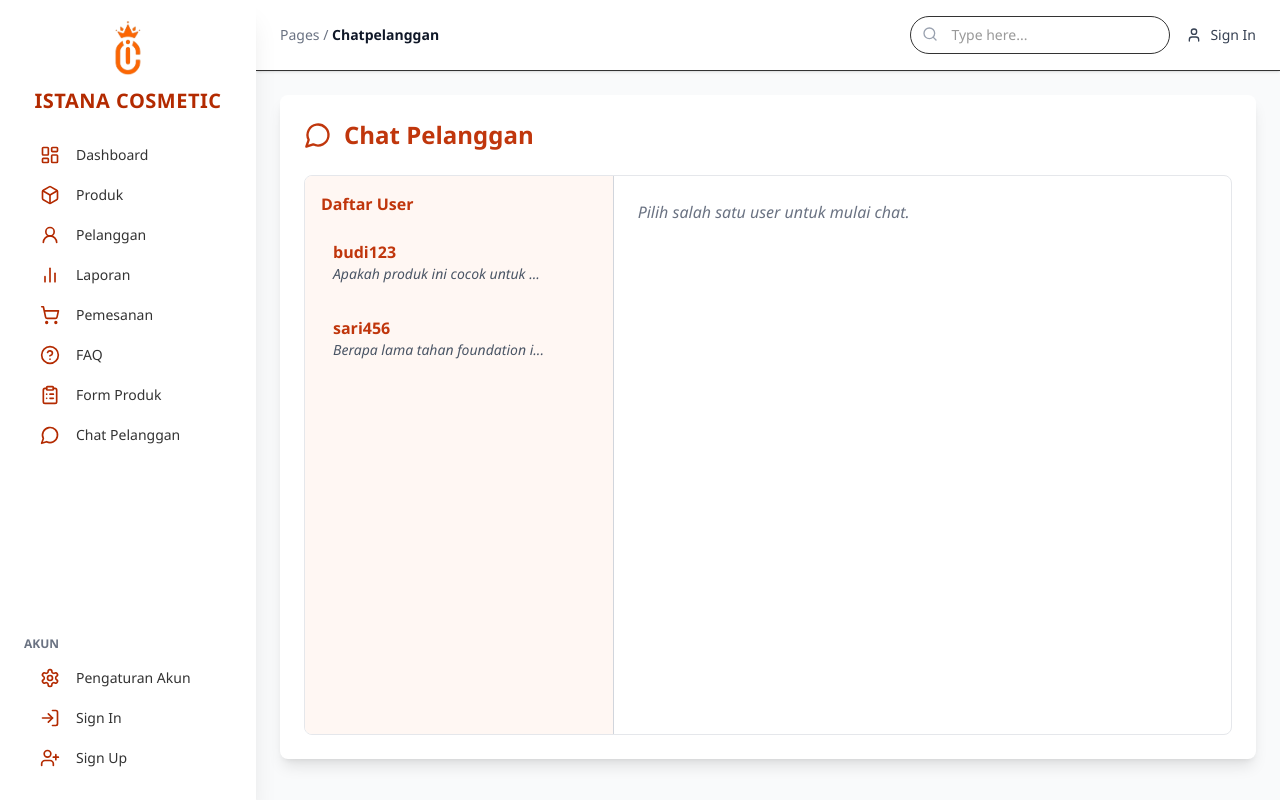
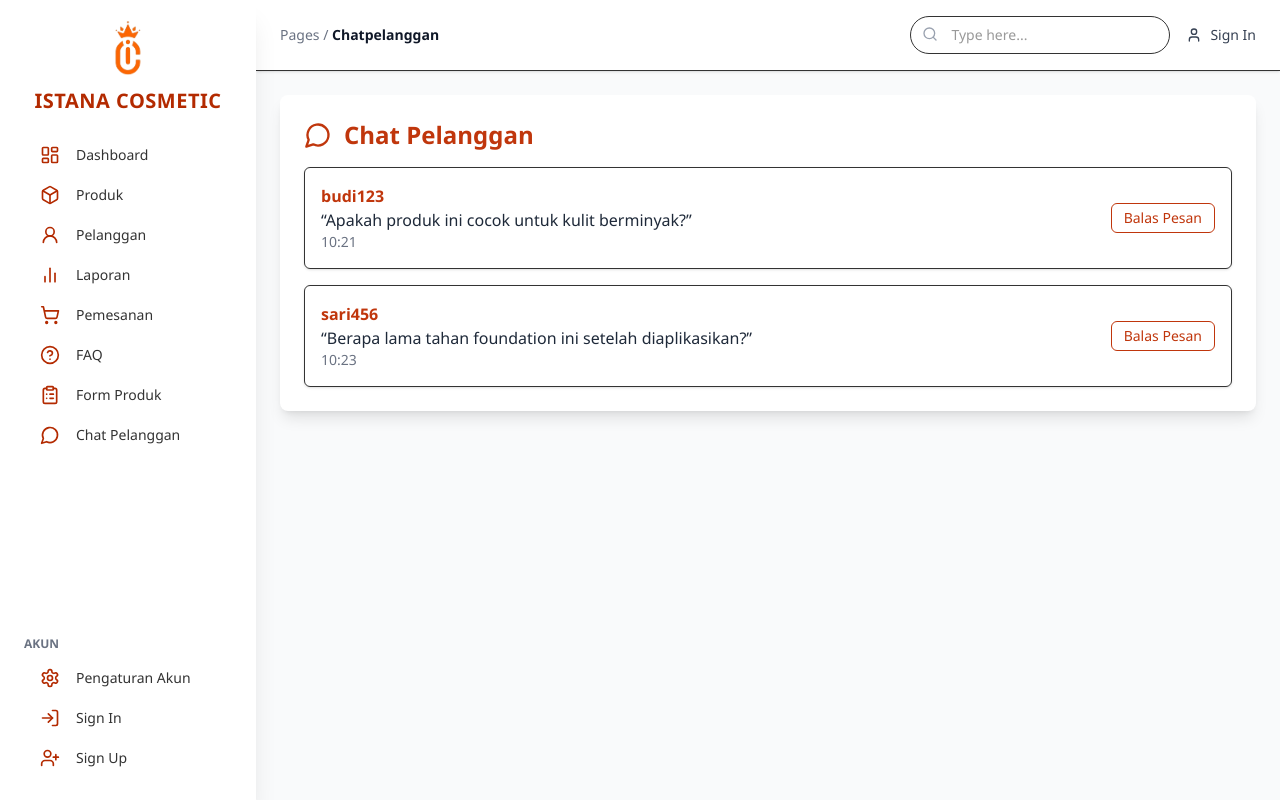
Before and after one commit to amiiiiiiii102/crm-makeUp-kelompok11-2sic, a React (Vite) app: page /chatpelanggan in a window 1280 px wide. Built offline with nearby package versions, Linux system fonts and the light colour scheme.

Commit message:
Edit chat

```diff
--- a/src/pages/ChatPelanggan.jsx
+++ b/src/pages/ChatPelanggan.jsx
@@ -23,6 +23,7 @@ const ChatPelanggan = () => {
   const [selectedUser, setSelectedUser] = useState(null)
   const [inputText, setInputText] = useState('')
   const [editMode, setEditMode] = useState({ chatId: null, msgIndex: null })
+  const [isChatRoom, setIsChatRoom] = useState(false)
 
   const getCurrentTime = () => {
     const now = new Date()
@@ -38,11 +39,9 @@ const ChatPelanggan = () => {
           const updatedMessages = [...chat.messages]
 
           if (editMode.chatId === chat.id && editMode.msgIndex !== null) {
-            // Edit mode
             updatedMessages[editMode.msgIndex].text = inputText
             updatedMessages[editMode.msgIndex].time = getCurrentTime()
           } else {
-            // New message
             updatedMessages.push({
               from: 'admin',
               text: inputText,
@@ -69,40 +68,31 @@ const ChatPelanggan = () => {
 
   return (
     <div className="max-w-5xl mx-auto p-6 bg-white rounded-lg shadow-lg">
-      <h2 className="text-2xl font-extrabold mb-6 flex items-center gap-3 text-[#C0360C]">
+      <div className="flex justify-between items-center mb-4">
+        <h2 className="text-2xl font-extrabold flex items-center gap-3 text-[#C0360C]">
           <MessageCircle size={28} />
           Chat Pelanggan
         </h2>
-
-      <div className="flex h-[70vh] border border-gray-200 rounded-lg overflow-hidden">
-        {/* Sidebar User */}
-        <div className="w-1/3 border-r border-gray-300 bg-[#FFF7F3] p-4 overflow-y-auto">
-          <h4 className="font-bold mb-3 text-[#C0360C]">Daftar User</h4>
-          {chats.map((chat) => (
-            <div
-              key={chat.id}
+        {isChatRoom && (
+          <button
+            className="bg-[#C0360C] text-white px-4 py-2 rounded-md hover:bg-[#A42C07]"
             onClick={() => {
-                setSelectedUser(chat.user)
+              setIsChatRoom(false)
+              setSelectedUser(null)
               setInputText('')
               setEditMode({ chatId: null, msgIndex: null })
             }}
-              className={`p-3 rounded-md cursor-pointer hover:bg-[#FFE3D9] mb-2 ${
-                selectedUser === chat.user ? 'bg-[#FFD2B5]' : ''
-              }`}
           >
-              <p className="font-semibold text-[#C0360C]">{chat.user}</p>
-              <p className="text-sm text-gray-600 italic">
-                {chat.messages[chat.messages.length - 1].text.slice(0, 30)}...
-              </p>
-            </div>
-          ))}
+            Kembali ke Daftar
+          </button>
+        )}
       </div>
 
-        {/* Chat Room */}
-        <div className="w-2/3 p-6 flex flex-col justify-between">
+      {isChatRoom ? (
+        // Chat Room View
+        <div className="h-[70vh] border border-gray-200 rounded-lg overflow-hidden p-6 flex flex-col justify-between">
           {selectedChat ? (
             <>
-              {/* Chat bubble list */}
               <div className="flex-1 space-y-4 overflow-y-auto pr-2">
                 {selectedChat.messages.map((msg, idx) => (
                   <div key={idx} className={`flex ${msg.from === 'user' ? 'justify-start' : 'justify-end'}`}>
@@ -133,7 +123,6 @@ const ChatPelanggan = () => {
                 ))}
               </div>
 
-              {/* Input form */}
               <div className="flex gap-3 mt-4 items-end">
                 <input
                   type="text"
@@ -151,10 +140,36 @@ const ChatPelanggan = () => {
               </div>
             </>
           ) : (
-            <p className="text-gray-500 italic">Pilih salah satu user untuk mulai chat.</p>
+            <p className="text-gray-500 italic">Pilih salah satu pertanyaan untuk mulai membalas.</p>
           )}
         </div>
+      ) : (
+        // List View
+        <div className="grid gap-4">
+          {chats.map((chat) => (
+            <div key={chat.id} className="border rounded-md p-4 shadow-sm">
+              <div className="flex justify-between items-center">
+                <div>
+                  <p className="font-semibold text-[#C0360C]">{chat.user}</p>
+                  <p className="text-gray-800">
+                    “{chat.messages[0].text.length > 60 ? chat.messages[0].text.slice(0, 60) + '...' : chat.messages[0].text}”
+                  </p>
+                  <p className="text-sm text-gray-500">{chat.messages[0].time}</p>
                 </div>
+                <button
+                  onClick={() => {
+                    setSelectedUser(chat.user)
+                    setIsChatRoom(true)
+                  }}
+                  className="text-sm text-[#C0360C] border border-[#C0360C] px-3 py-1 rounded-md hover:bg-[#FFEDE5]"
+                >
+                  Balas Pesan
+                </button>
+              </div>
+            </div>
+          ))}
+        </div>
+      )}
     </div>
   )
 }
```
Lines whose indentation alone changed are shown as unchanged.
